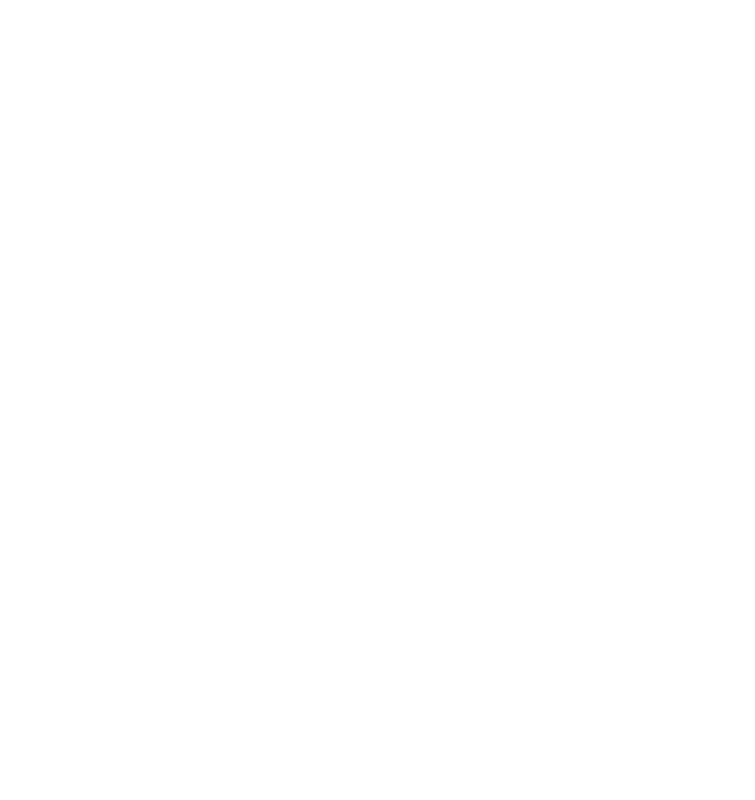
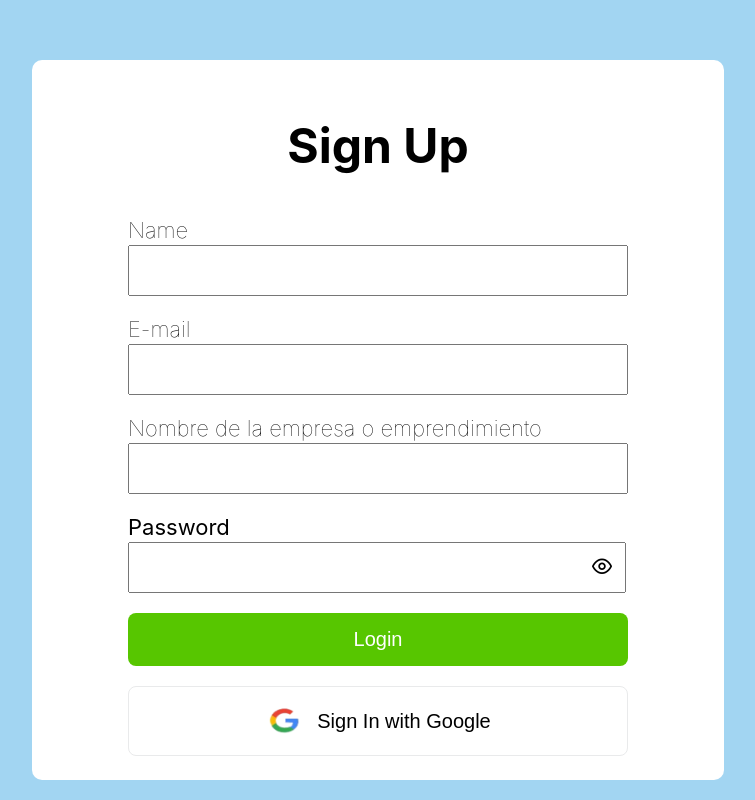
Before and after one commit to Salvlormonch1/Planifi-2, a Vue app: page /register in a window 1280 px wide. Shown: the whole page, without its empty margins (262-1017 px from the left). Built offline with nearby package versions, Linux system fonts and the light colour scheme.

Commit message:
fix(sign-in-up): added script, template and style for register component.

```diff
--- a/src/iam/pages/register.component.vue
+++ b/src/iam/pages/register.component.vue
@@ -1,13 +1,198 @@
 <script>
 export default {
-  name: "register"
+  name: "register",
+  data() {
+    return {
+      password: null,
+      showPassword: false,
+      passwordBarStyle: {
+        padding: '12px',
+        fontSize: '20px',
+        width: '94%'
+      }
+    }
+  },
+  methods: {
+    togglePassword() {
+      this.showPassword = !this.showPassword;
+    }
+  }
 }
 </script>
 
 <template>
-
+  <div class="register">
+    <div class="register-card">
+      <pv-card class="register-content-card">
+        <template #header>
+          <h1 style="text-align: center; padding-bottom: 10px">Sign Up</h1>
+        </template>
+        <template #content>
+          <div class="register-content">
+            <div class="register-input-text">
+              <label for="user_name">Name</label>
+              <pv-input-text id="register-user_name-input" style="padding: 12px; font-size: 20px" v-model="user_name"/>
+            </div>
+            <div class="register-input-text">
+              <label for="e-mail">E-mail</label>
+              <pv-input-text id="register-e-mail-input" style="padding: 12px; font-size: 20px" v-model="email"/>
+            </div>
+            <div class="register-input-text">
+              <label for="business-name">Nombre de la empresa o emprendimiento</label>
+              <pv-input-text id="register-business-name-input" style="padding: 12px; font-size: 20px" v-model="business_name"/>
+            </div>
+            <div class="register-password">
+              <label for="password">Password</label>
+              <div class="register-password-container">
+                <input :type="showPassword ? 'text' : 'password'" id="register-password-input" v-model="password" :style="passwordBarStyle" />
+                <button class="toggle-password-button" @click="togglePassword">
+                  <i :class="showPassword ? 'pi pi-eye-slash' : 'pi pi-eye'"></i>
+                </button>
+              </div>
+            </div>
+          </div>
+        </template>
+        <template #footer>
+          <div class="register-buttons">
+            <div><pv-button class="login-button" label="Login"></pv-button></div>
+            <div><pv-button class="google-button">
+              <img src="/src/assets/icon-google.png" alt="Google" class="google-icon"> Sign In with Google
+            </pv-button></div>
+          </div>
+        </template>
+      </pv-card>
+    </div>
+  </div>
 </template>
 
 <style>
+.register {
+  background-color: #A2D5F2;
+  position: absolute;
+  top: 0;
+  bottom: 0;
+  left: 0;
+  right: 0;
+  height: 100%;
+  width: 100%;
+}
 
+
+.register-card {
+  display: flex;
+  justify-content: center;
+  align-items: center;
+  padding-top: 60px;
+  height: auto;
+  width: auto;
+}
+
+.register-content-card {
+  width: 500px;
+  height: auto;
+  overflow: hidden;
+  border: gray 1px wave;
+  border-radius: 10px;
+  background-color: white;
+  padding: 24px 96px;
+  font-size: 24px;
+}
+
+.register-content {
+  display: flex;
+  flex-direction: column;
+  gap: 20px;
+}
+
+.register-input-text {
+  color: black;
+  display: flex;
+  flex-direction: column;
+  justify-content: center;
+  gap: 2px;
+  font-size: 22px;
+  font-weight: lighter;
+}
+
+.register-password {
+  display: flex;
+  flex-direction: column;
+  gap: 2px;
+  font-size: 22px;
+}
+
+.register-password-container {
+  position: relative;
+  display: inline-block;
+}
+
+.toggle-password-button {
+  position: absolute;
+  right: 10px;
+  top: 50%;
+  transform: translateY(-50%);
+  background: none;
+  border: none;
+  cursor: pointer;
+  font-size: 20px;
+}
+
+.register-buttons {
+  display: flex;
+  flex-direction: column;
+  justify-content: center;
+  margin-top: 20px;
+  gap: 20px;
+}
+
+.login-button {
+  width: 100%;
+  font-size: 20px;
+  color: white;
+  border: none;
+  border-radius: 8px;
+  background-color: #57C600;
+  padding-top: 15px;
+  padding-bottom: 15px;
+  cursor: pointer;
+}
+
+.login-button:hover {
+  background-color: #4CAF50;
+}
+
+.login-button:active {
+  background-color: #45A049;
+}
+
+.google-button {
+  display: flex;
+  flex-direction: row;
+  justify-content: center;
+  align-items: center;
+  width: 100%;
+  font-size: 20px;
+  color: black;
+  border: #E9EAEB 1px solid;
+  border-radius: 8px;
+  background-color: white;
+  padding-top: 12px;
+  padding-bottom: 12px;
+  cursor: pointer;
+}
+
+.google-button:hover {
+  background-color: #E9EAEB;
+}
+
+.google-button:active {
+  background-color: #D0D1D2;
+}
+
+.google-icon {
+  height: 40px;
+  width: 40px;
+  margin-right: 12px;
+  margin-bottom: 4px;
+}
 </style>
```
